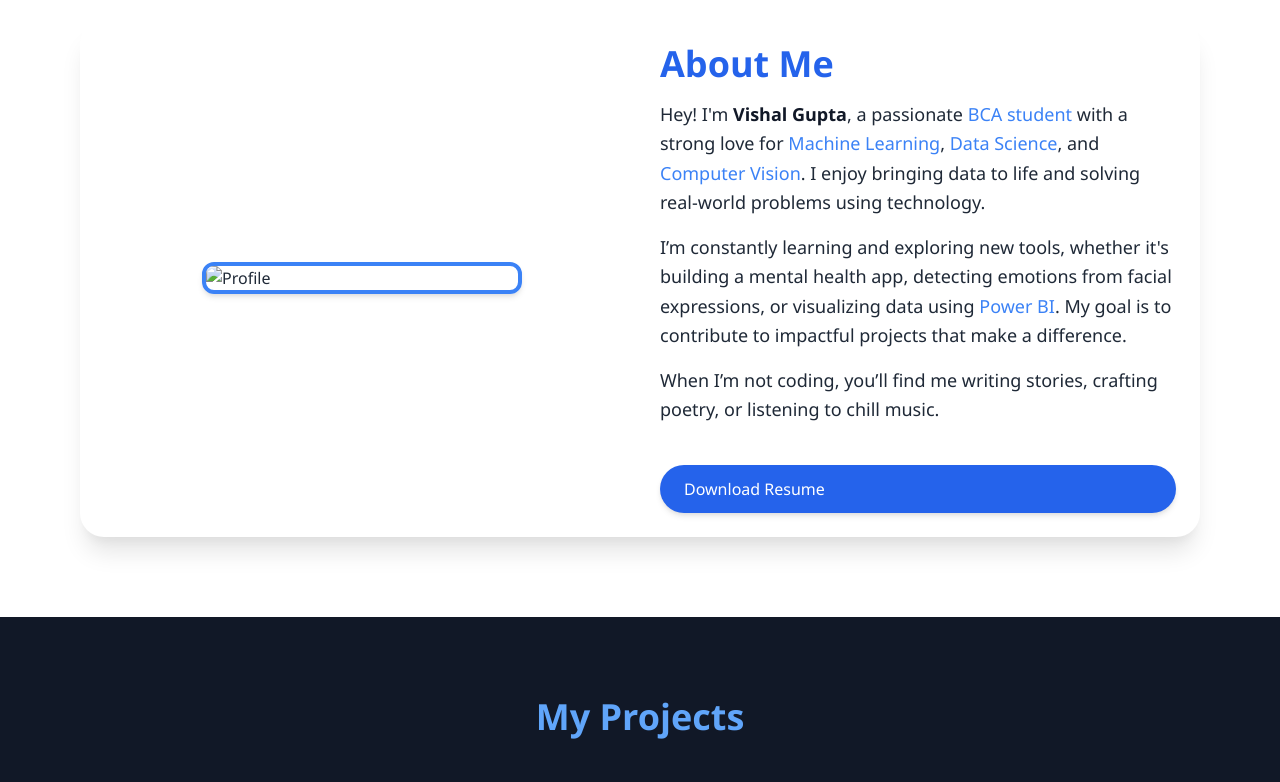
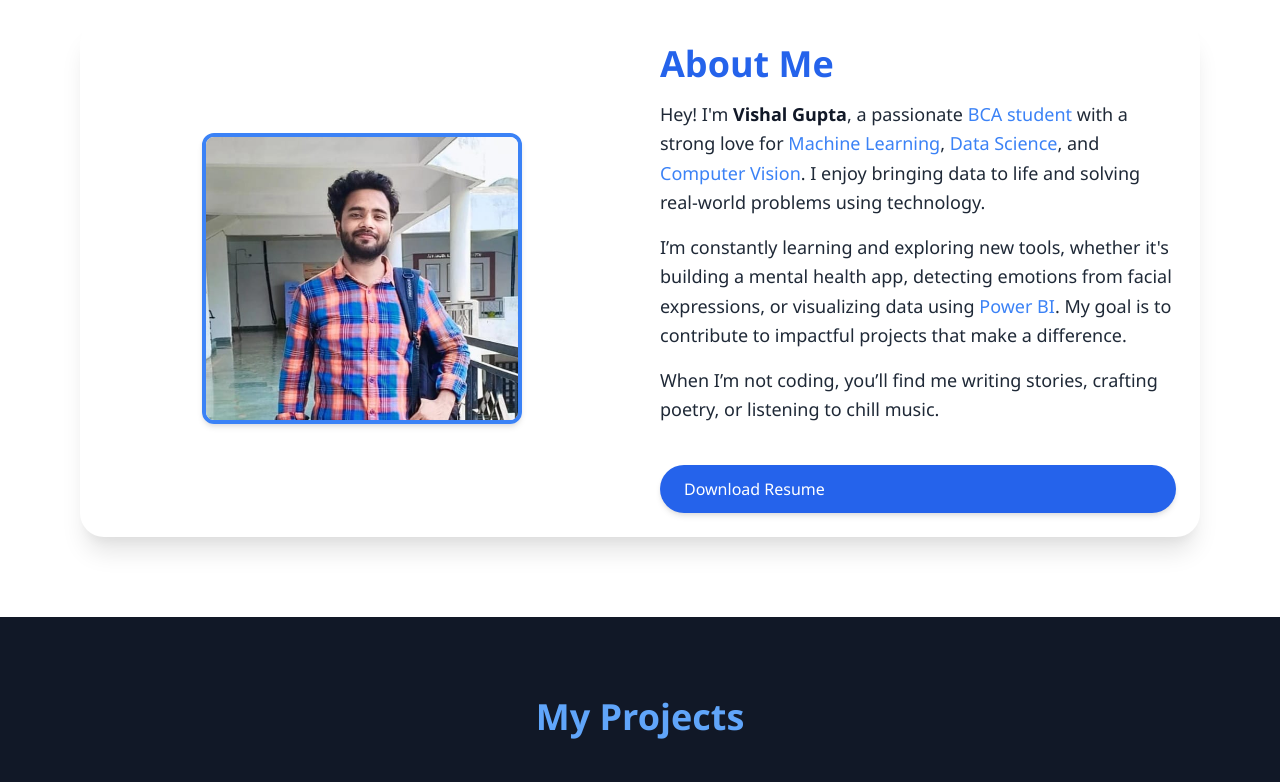
Before and after one commit to shivam-yadav-d9/portfolioVi, a plain HTML site: page client/index.html in a window 1280 px wide. Shown: the part 860-1642 px from the top of the page. Drawn offline with nearby package versions, Linux system fonts and the light colour scheme.

Commit message:
adding Image

```diff
--- a/client/index.html
+++ b/client/index.html
@@ -76,8 +76,8 @@
     <div class="max-w-6xl mx-auto grid md:grid-cols-2 gap-10 items-center bg-white p-6 rounded-3xl shadow-xl">
       <!-- Profile Image -->
       <div class="text-center md:text-left flex justify-center items-start">
-        <a href="Vishal.jpg" target="_blank" class="w-full max-w-xs">
-          <img src="Vishal.jpg" alt="Profile"
+        <a href="video/Vishal.jpg" target="C:\Git__blank" class="w-full max-w-xs">
+          <img src="video/Vishal.jpg" alt="Profile"
             class="w-full h-auto object-cover rounded-xl shadow-md border-4 border-blue-500 hover:opacity-90 transition duration-300">
         </a>
         <!-- Image is now smaller using 'max-w-xs' -->
```
Also changed, not shown: client/video/Vishal.jpg (added).
